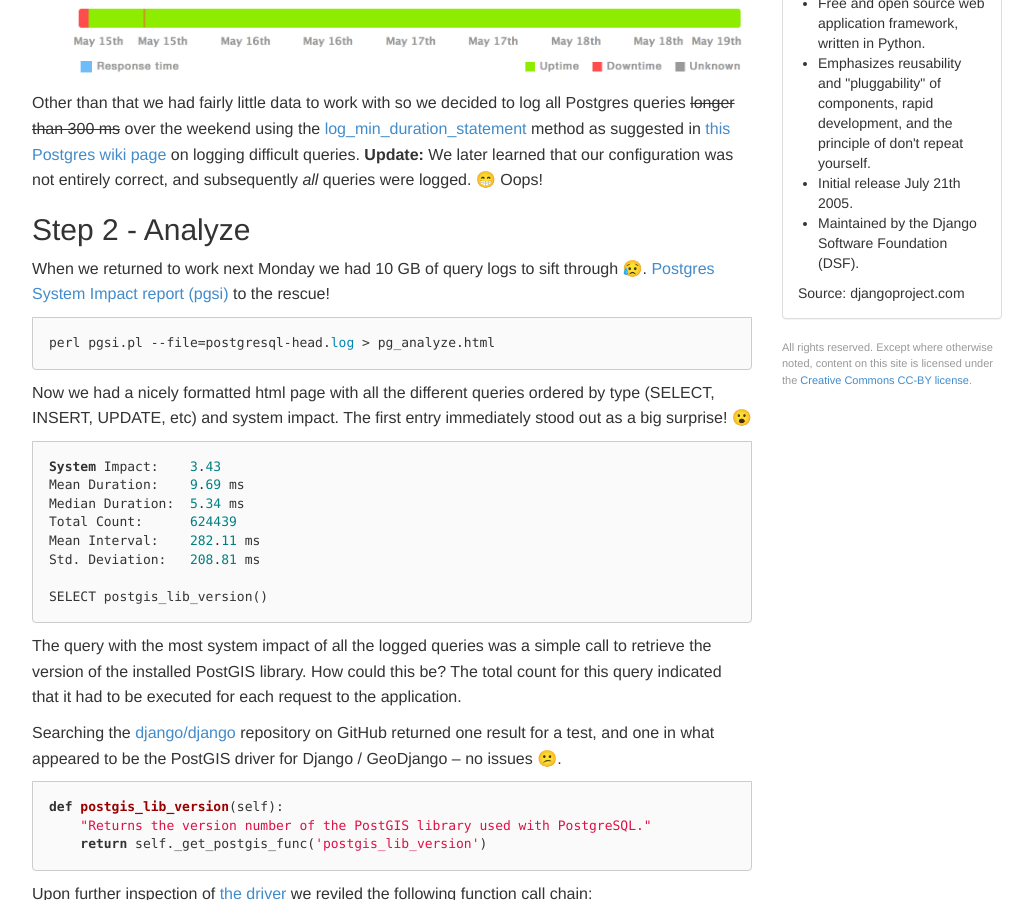
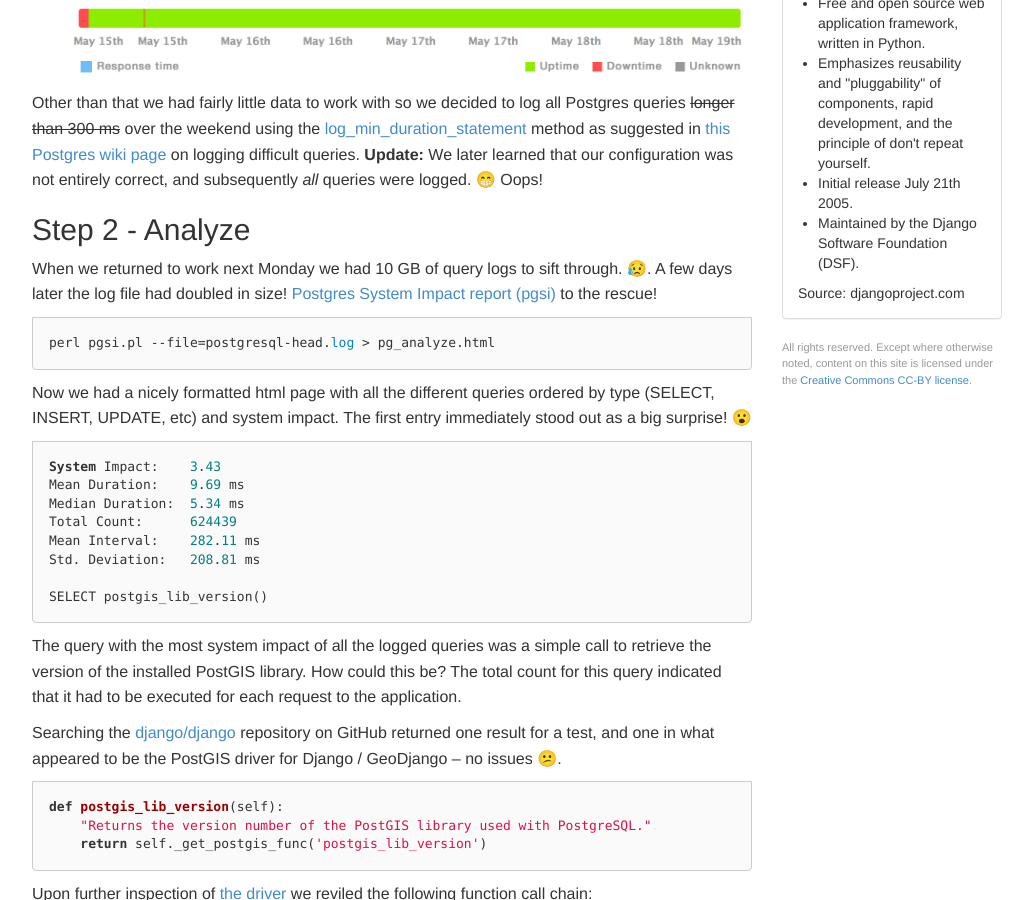
Before and after one commit to Starefossen/starefossen.github.com, a Jekyll site: the page built from _posts/2015-05-21-django-performance-postgis-version.md, in a window 1280 px wide and 900 px high, scrolled down 759 px. Shown: the whole window, without its empty margins (123-1156 px from the left). Built offline with Jekyll 4.4.1, drawn with Linux system fonts in a browser that asks for light colours; nearby versions of some CDN libraries; Markdown is read by kramdown in place of the engine named in the settings; a script that is not in the unit is left out; comment, search, counter and statistics services are not loaded.

Commit message:
The log file doubled in size every couple of days

````diff
--- a/_posts/2015-05-21-django-performance-postgis-version.md
+++ b/_posts/2015-05-21-django-performance-postgis-version.md
@@ -58,9 +58,9 @@
 
 ## Step 2 - Analyze
 
-When we returned to work next Monday we had 10 GB of query logs to sift through
-😥.  [Postgres System Impact report (pgsi)](https://bucardo.org/wiki/Pgsi) to the
-rescue!
+When we returned to work next Monday we had 10 GB of query logs to sift through.
+😥.  A few days later the log file had doubled in size!  [Postgres System Impact
+report (pgsi)](https://bucardo.org/wiki/Pgsi) to the rescue!
 
 ```
 perl pgsi.pl --file=postgresql-head.log > pg_analyze.html
````
